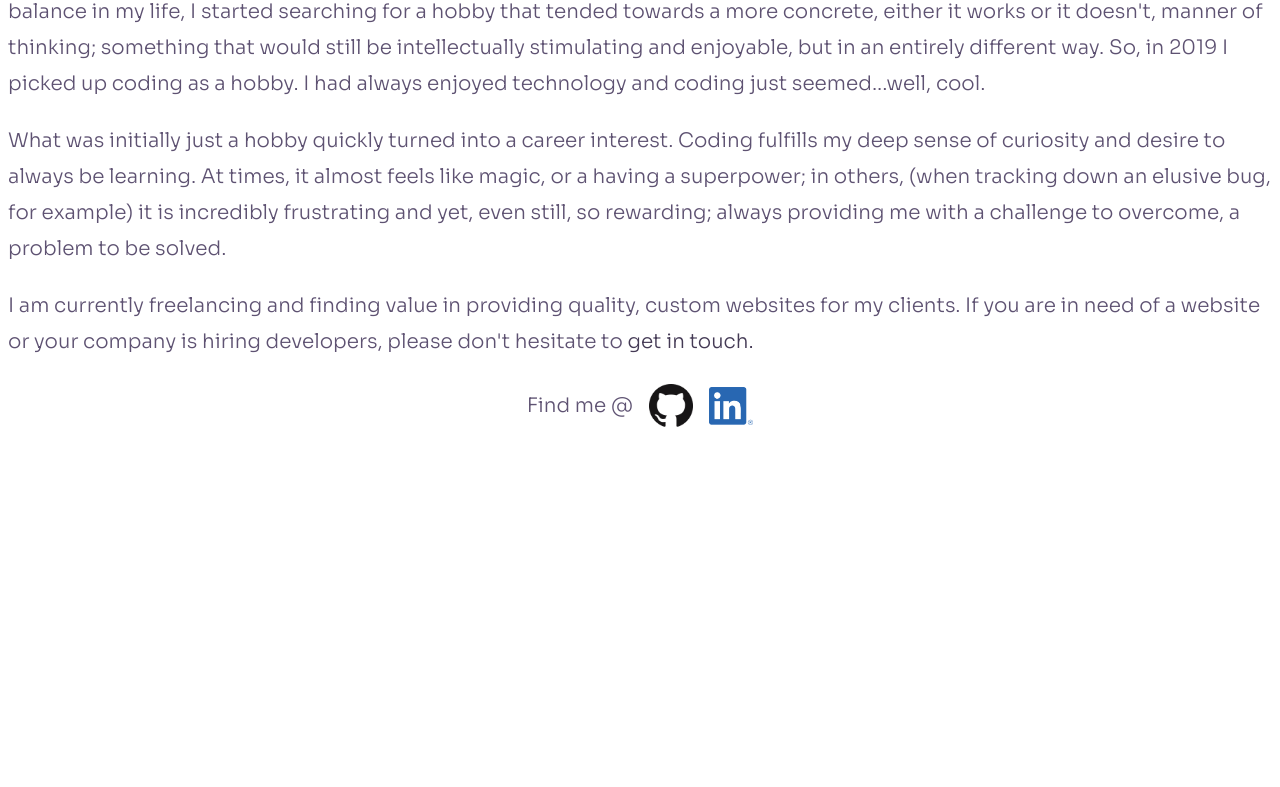
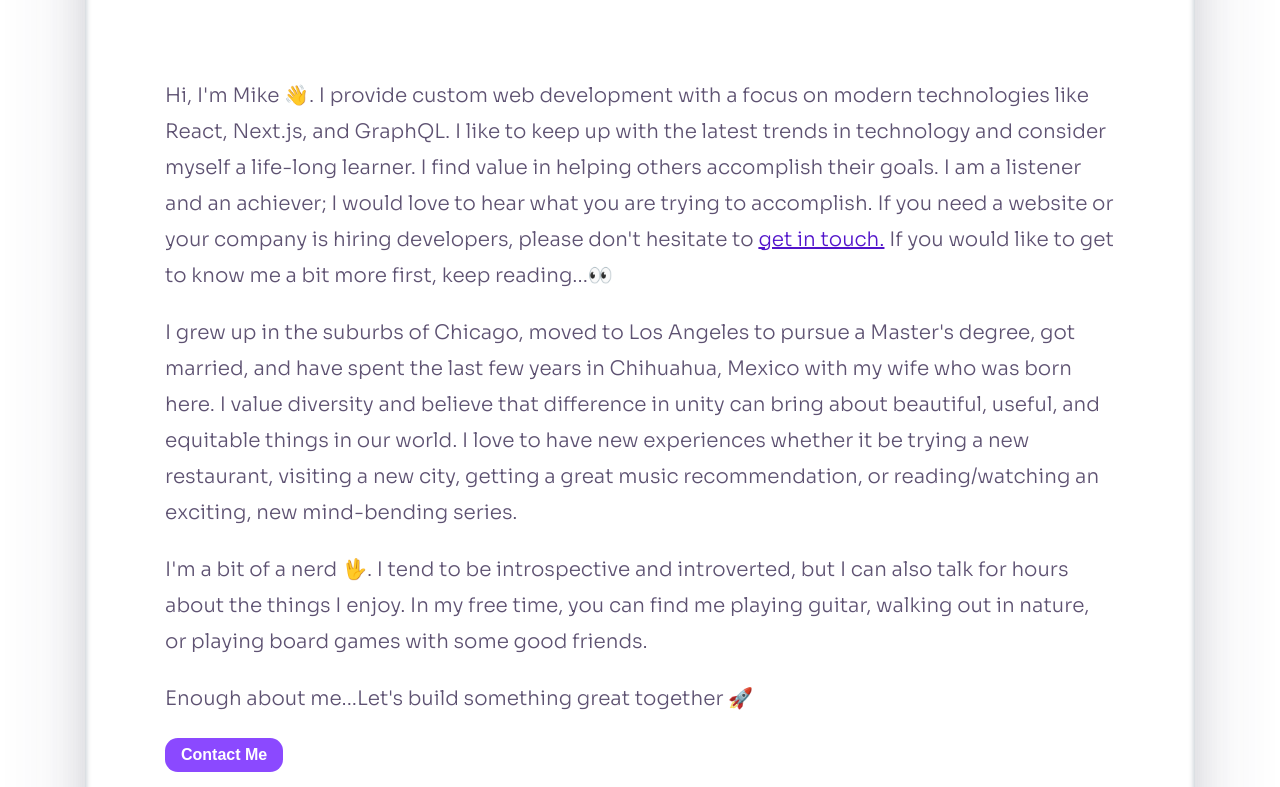
Before and after one commit to MikeKochendorfer/portfolio, a Next.js app: page /about in a window 1280 px wide. Shown: the part 673-1460 px from the top of the page. Before the commit the page ends 1125 px from the top, so only its background shows below. Built offline with nearby package versions, Linux system fonts and the light colour scheme.

Commit message:
update: about page, add: about page styles

```diff
--- a/components/About.tsx
+++ b/components/About.tsx
@@ -1,53 +1,60 @@
 import Avatar from "./Avatar";
 import Link from "next/link";
+import styles from "../styles/AboutStyles.module.css";
+import Button from "./Button";
+import Router from "next/router";
 
 export default function About(): JSX.Element {
   return (
-    <main>
+    <main className={styles.main}>
       <h1>About Me</h1>
       <Avatar
-        imageSrc="/portfolio-picture.jpg"
+        imageSrc="/about-me.jpg"
         hasAnimatedBorder={false}
         altText="Picture of Michael Kochendorfer"
       />
+      <div className={styles.textContent}>
         <p>
-        I was born and raised in the southwestern suburbs of Chicago; the windy
-        city, with the best pizza and hotdogs you can find. In my adulthood, I
-        moved to Los Angeles to pursue my Master&apos;s Degree and it was there
-        that I encountered the love of my life and married.
+          Hi, I&apos;m Mike 👋. I provide custom web development with a focus on
+          modern technologies like React, Next.js, and GraphQL. I like to keep
+          up with the latest trends in technology and consider myself a
+          life-long learner. I find value in helping others accomplish their
+          goals. I am a listener and an achiever; I would love to hear what you
+          are trying to accomplish. If you need a website or your company is
+          hiring developers, please don&apos;t hesitate to{" "}
+          <Link href={"/contact"} passHref>
+            <a>get in touch.</a>
+          </Link>{" "}
+          If you would like to get to know me a bit more first, keep
+          reading...👀
         </p>
         <br />
         <p>
-        My entry into the world of programming was somewhat of a happy mistake.
-        My studies were primarily concerned with theoretical, historical,
-        philosophical, and abstract ideas; things which I certainly enjoy, but
-        which also left me yearning for engagement with more objective,
-        practical, or perhaps even mechanical experiences. At that time, to try
-        and provide some balance in my life, I started searching for a hobby
-        that tended towards a more concrete, either it works or it doesn&apos;t,
-        manner of thinking; something that would still be intellectually
-        stimulating and enjoyable, but in an entirely different way. So, in 2019
-        I picked up coding as a hobby. I had always enjoyed technology and
-        coding just seemed...well, cool.
+          I grew up in the suburbs of Chicago, moved to Los Angeles to pursue a
+          Master&apos;s degree, got married, and have spent the last few years
+          in Chihuahua, Mexico with my wife who was born here. I value diversity
+          and believe that difference in unity can bring about beautiful,
+          useful, and equitable things in our world. I love to have new
+          experiences whether it be trying a new restaurant, visiting a new
+          city, getting a great music recommendation, or reading/watching an
+          exciting, new mind-bending series.
         </p>
         <br />
         <p>
-        What was initially just a hobby quickly turned into a career interest.
-        Coding fulfills my deep sense of curiosity and desire to always be
-        learning. At times, it almost feels like magic, or a having a
-        superpower; in others, (when tracking down an elusive bug, for example)
-        it is incredibly frustrating and yet, even still, so rewarding; always
-        providing me with a challenge to overcome, a problem to be solved.
+          I&apos;m a bit of a nerd 🖖. I tend to be introspective and
+          introverted, but I can also talk for hours about the things I enjoy.
+          In my free time, you can find me playing guitar, walking out in
+          nature, or playing board games with some good friends.
         </p>
         <br />
-      <p>
-        I am currently freelancing and finding value in providing quality,
-        custom websites for my clients. If you are in need of a website or your
-        company is hiring developers, please don&apos;t hesitate to{" "}
-        <Link href={"/contact"} passHref>
-          <a>get in touch.</a>
-        </Link>
-      </p>
+        <p>Enough about me...Let&apos;s build something great together 🚀</p>
+        <br />
+        <Button
+          variant={"primary"}
+          buttonText={"Contact Me"}
+          onClick={() => Router.push("/contact")}
+        />
+      </div>
     </main>
   );
 }
--- /dev/null
+++ b/styles/AboutStyles.module.css
@@ -0,0 +1,27 @@
+.main {
+  display: flex;
+  flex-direction: column;
+  align-items: center;
+  justify-content: center;
+  padding: 5rem;
+  margin: 3rem;
+  gap: 3rem;
+  border-radius: 4rem;
+  box-shadow: rgba(50,50,93,0.24) 0px 50px 100px -20px, rgba(0,0,0,0.3) 0px 30px 60px -30px, rgba(10,37,64,0.35) 0px -2px 6px 0px inset;
+}
+
+.main img {
+  border: none;
+  width: 370px;
+  height: 370px;
+}
+
+.textContent {
+  padding: 2rem 0;
+  max-width: 950px;
+}
+
+.textContent a {
+  text-decoration: underline;
+  color: #5214cb;
+}
```
Also changed, not shown: public/about-me.JPG (added). Lines whose indentation alone changed are shown as unchanged.
